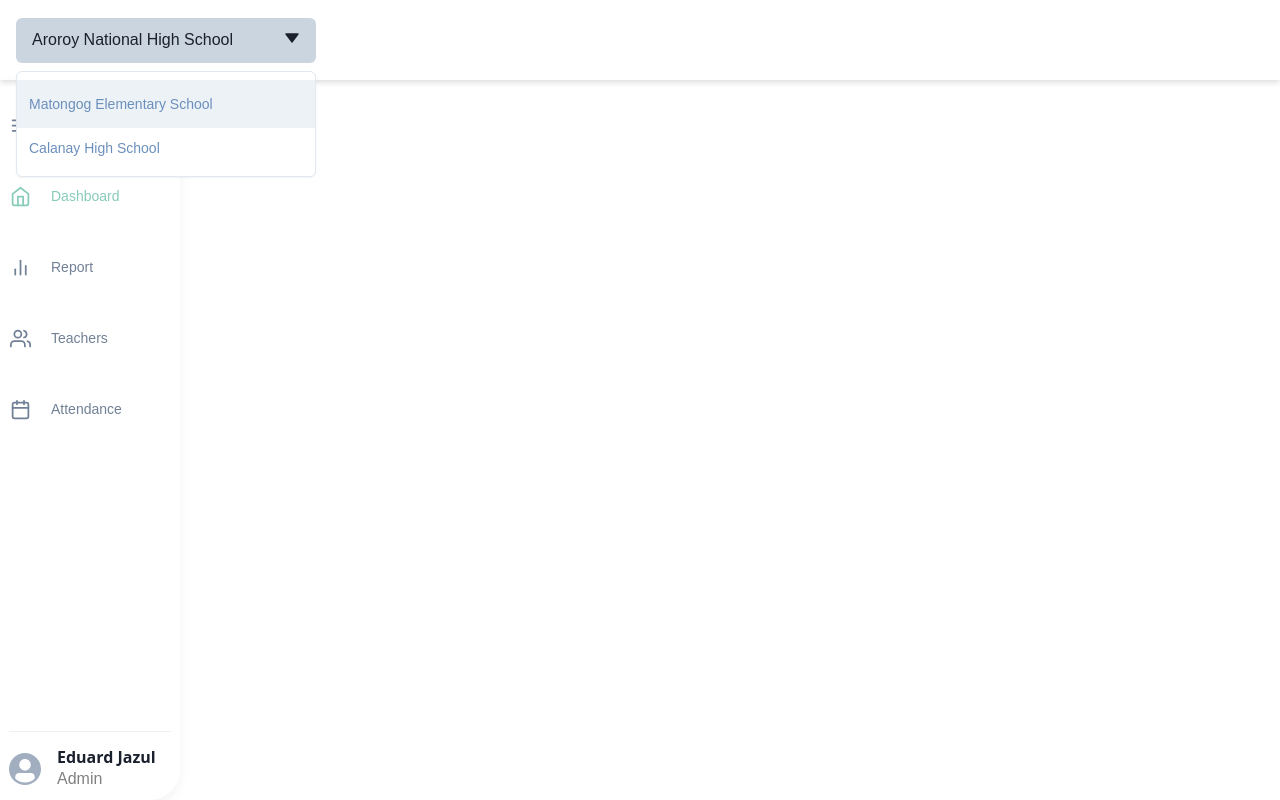
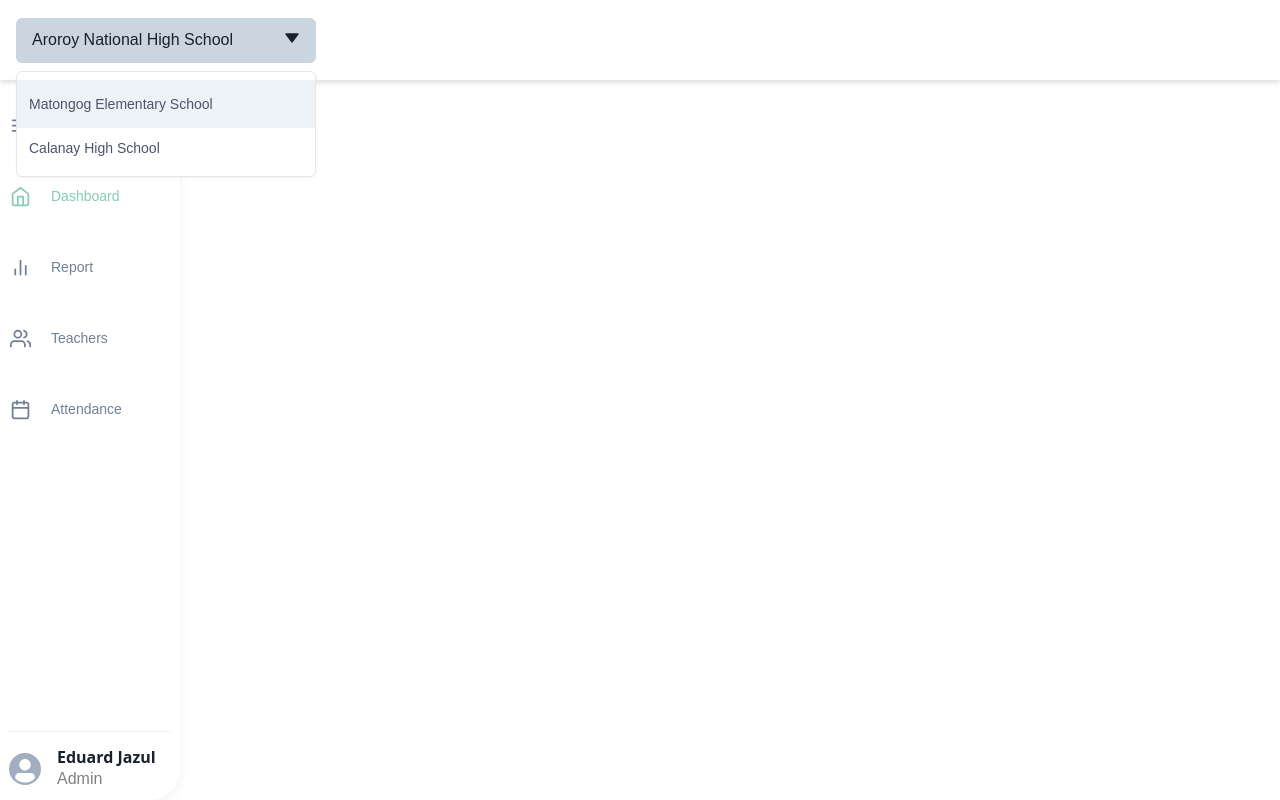
Before and after one commit to khake19/school-pulse, a Next.js app: page / in a window 1280 px wide. Both pictures are taken after a click on the button "Aroroy National High School". Built offline with nearby package versions, Linux system fonts and the light colour scheme.

Commit message:
Change color of text

```diff
--- a/src/components/Header/Header.style.ts
+++ b/src/components/Header/Header.style.ts
@@ -7,7 +7,6 @@ const HeaderStyle = {
     padding: 0 16px;
     gap: 4px;
     box-shadow: 0px 2px 6px rgba(0, 0, 0, 0.15);
-    color: #6b8fbc;
     font-size: 14px;
     position: sticky;
     top: 0;
--- a/src/components/Header/Header.tsx
+++ b/src/components/Header/Header.tsx
@@ -6,7 +6,7 @@ import HeaderStyle from './Header.style'
 const Header = () => {
   return (
     <GridItem area={'header'}>
-      <Box css={HeaderStyle.header} zIndex={100}>
+      <Box css={HeaderStyle.header} zIndex={100} color="gray.600">
         <Flex h={20} alignItems="center" justifyContent="space-between">
           <Box>
             <Menu>
@@ -21,10 +21,10 @@ const Header = () => {
               </MenuButton>
               <MenuList width="300px">
                 <MenuItem minH="48px">
-                  <span>Matongog Elementary School</span>
+                  <Text>Matongog Elementary School</Text>
                 </MenuItem>
                 <MenuItem minH="40px">
-                  <span>Calanay High School</span>
+                  <Text>Calanay High School</Text>
                 </MenuItem>
               </MenuList>
             </Menu>
```
